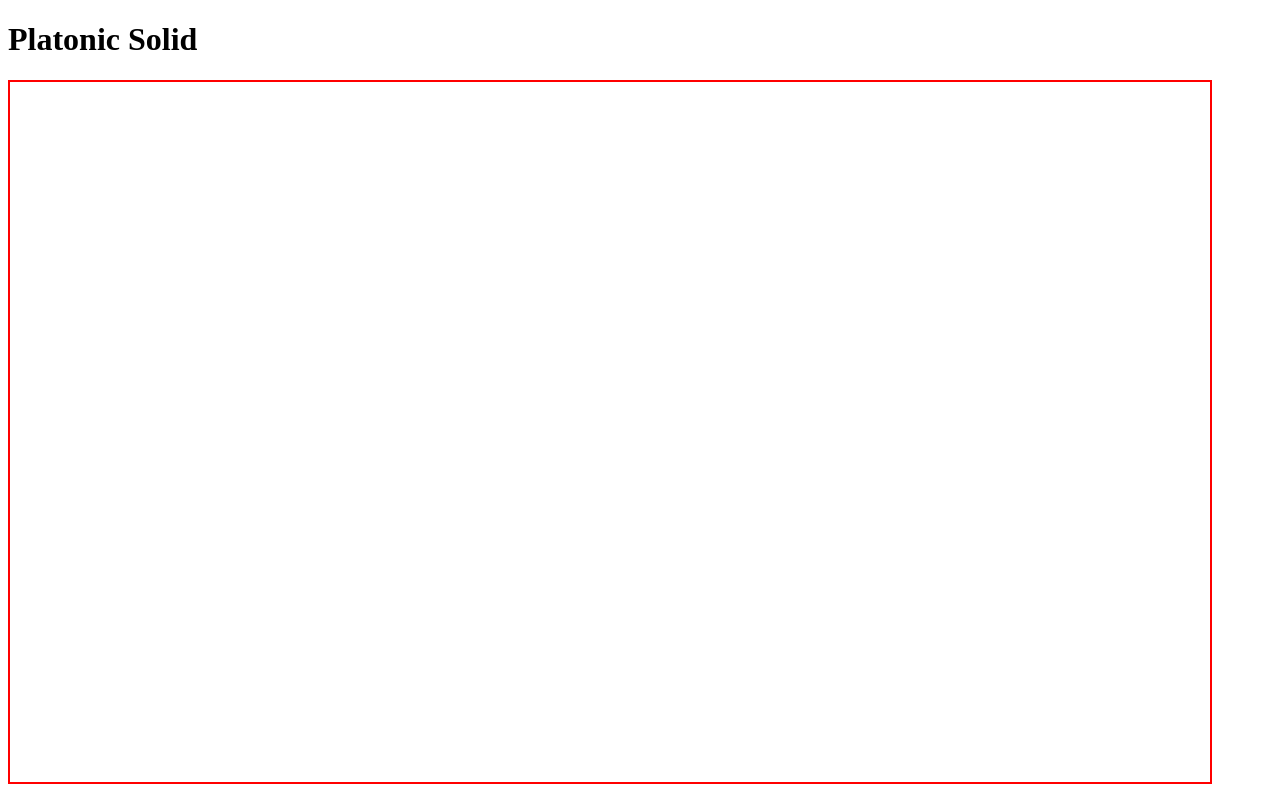
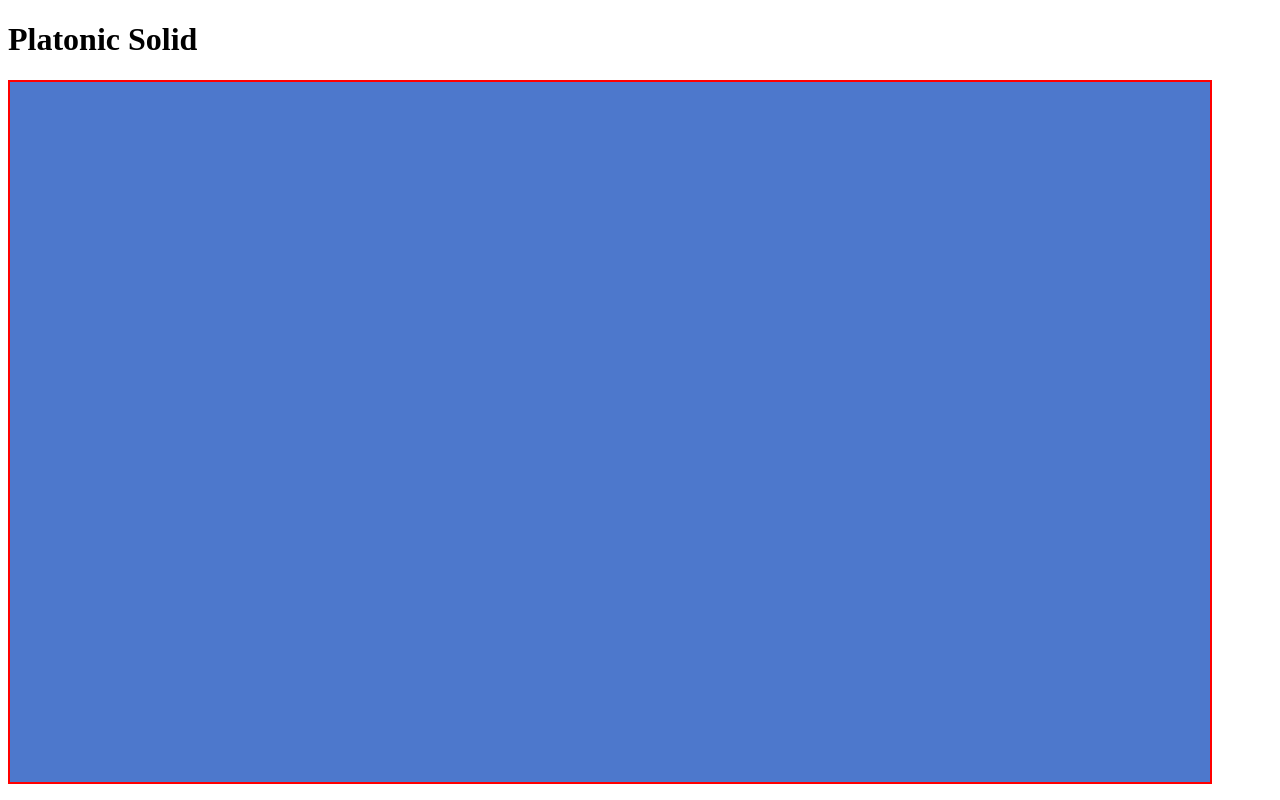
Before and after one commit to dfronder/SUM2024, a plain HTML site: page 20240607/platonicSolid/index.html in a window 1280 px wide. Drawn offline with Linux system fonts and the light colour scheme.

Commit message:
Updates for 'platonicSolid' projects.

```diff
--- a/20240607/platonicSolid/index.html
+++ b/20240607/platonicSolid/index.html
@@ -17,23 +17,45 @@
   </head>
   <body>
     <canvas id="myCan" width="1200px" height="700px" style="border: 2px solid red"></canvas>
-    <!-- test of mathLib !!problems with mat4 -->
     <script type="module">
-      import {vec3, camera, mat4} from "./lib.js";
+      import * as frndr from "./lib.js";
 
-      let c = camera();
-      let v1 = vec3(1, 1, 1);
-      let result = v1.normalize();
-      let loc = vec3(5, 0, 5);
-      let at = vec3(1, 1, 1);
-      let up = vec3(6, 8, 9);
-      let matr = mat4().rotateX(78);
-      //c.set(loc, at, up);
-      matr = matr.view(loc, at, up);
-      console.log(matr);
-      console.log(mat4().rotateX(78));
-      console.log(c);
+      window.addEventListener("load", () => {
+        let canvas = document.getElementById("myCan");
+        window.anim = frndr.anim(canvas);
+        let vert = [frndr.vertex(), frndr.vertex(), frndr.vertex(), frndr.vertex()];
+        let ind = [];
 
+        vert[0].p = frndr.vec3(0, 0, 0);
+        vert[1].p = frndr.vec3(10, 0, 0);
+        vert[2].p = frndr.vec3(0, 10, 0);
+        vert[3].p = frndr.vec3(10, 10, 0);
+
+        ind[0] = 0;
+        ind[1] = 1;
+        ind[2] = 2;
+
+        ind[3] = 2;
+        ind[4] = 1;
+        ind[5] = 3;
+
+        window.anim.initGL();
+
+        let prim = frndr.primitive(vert, window.anim.gl.TRIANGLES, 4, ind, 6);
+
+        const draw = () => {
+          prim.draw(frndr.mat4().rotateY(90));
+          // drawing
+          window.anim.render();
+
+          // timer response
+          window.anim.timer.response();
+
+          // animation register
+          window.requestAnimationFrame(draw);
+        };
+        draw();
+      });
     </script>
     </body>
 </html>
--- a/20240607/platonicSolid/lib.js
+++ b/20240607/platonicSolid/lib.js
@@ -9,5 +9,8 @@ export {mat4} from "./mathLib/mat4.js";
 export {vec3} from "./mathLib/vec3.js";
 export {primitive, vertex} from "./resLib/primitives.js";
 export {camera} from "./mathLib/camera.js";
+export {anim} from "./render.js";
+export {timer} from "./timer/timer.js";
+export {shader} from "./resLib/shaders.js";
 
 /* END OF 'lib.js' FILE */
--- a/20240607/platonicSolid/mathLib/camera.js
+++ b/20240607/platonicSolid/mathLib/camera.js
@@ -5,8 +5,7 @@
  * PURPOSE     : Camera java script library file.
  */
 
-import {vec3} from "./vec3.js";
-import {mat4} from "./mat4.js";
+import {vec3, mat4} from "../lib.js";
 
 class _camera {
   constructor() {
--- a/20240607/platonicSolid/mathLib/mat4.js
+++ b/20240607/platonicSolid/mathLib/mat4.js
@@ -53,38 +53,20 @@ class _mat4 {
     let newMatr = new mat4();
 
     newMatr.m[0][0] = this.m[0][0] * m.m[0][0] + this.m[0][1] * m.m[1][0] + this.m[0][2] * m.m[2][0] + this.m[0][3] * m.m[3][0];
-
     newMatr.m[0][1] = this.m[0][0] * m.m[0][1] + this.m[0][1] * m.m[1][1] + this.m[0][2] * m.m[2][1] + this.m[0][3] * m.m[3][1];
-
     newMatr.m[0][2] = this.m[0][0] * m.m[0][2] + this.m[0][1] * m.m[1][2] + this.m[0][2] * m.m[2][2] + this.m[0][3] * m.m[3][2];
-
     newMatr.m[0][3] = this.m[0][0] * m.m[0][3] + this.m[0][1] * m.m[1][3] + this.m[0][2] * m.m[2][3] + this.m[0][3] * m.m[3][3];
-
-
     newMatr.m[1][0] = this.m[1][0] * m.m[0][0] + this.m[1][1] * m.m[1][0] + this.m[1][2] * m.m[2][0] + this.m[1][3] * m.m[3][0];
-
     newMatr.m[1][1] = this.m[1][0] * m.m[0][1] + this.m[1][1] * m.m[1][1] + this.m[1][2] * m.m[2][1] + this.m[1][3] * m.m[3][1];
-
     newMatr.m[1][2] = this.m[1][0] * m.m[0][2] + this.m[1][1] * m.m[1][2] + this.m[1][2] * m.m[2][2] + this.m[1][3] * m.m[3][2];
-
     newMatr.m[1][3] = this.m[1][0] * m.m[0][3] + this.m[1][1] * m.m[1][3] + this.m[1][2] * m.m[2][3] + this.m[1][3] * m.m[3][3];
-
-
     newMatr.m[2][0] = this.m[2][0] * m.m[0][0] + this.m[2][1] * m.m[1][0] + this.m[2][2] * m.m[2][0] + this.m[2][3] * m.m[3][0];
-
     newMatr.m[2][1] = this.m[2][0] * m.m[0][1] + this.m[2][1] * m.m[1][1] + this.m[2][2] * m.m[2][1] + this.m[2][3] * m.m[3][1];
-
     newMatr.m[2][2] = this.m[2][0] * m.m[0][2] + this.m[2][1] * m.m[1][2] + this.m[2][2] * m.m[2][2] + this.m[2][3] * m.m[3][2];
-
     newMatr.m[2][3] = this.m[2][0] * m.m[0][3] + this.m[2][1] * m.m[1][3] + this.m[2][2] * m.m[2][3] + this.m[2][3] * m.m[3][3];
-
-
     newMatr.m[3][0] = this.m[3][0] * m.m[0][0] + this.m[3][1] * m.m[1][0] + this.m[3][2] * m.m[2][0] + this.m[3][3] * m.m[3][0];
-
     newMatr.m[3][1] = this.m[3][0] * m.m[0][1] + this.m[3][1] * m.m[1][1] + this.m[3][2] * m.m[2][1] + this.m[3][3] * m.m[3][1];
-
     newMatr.m[3][2] = this.m[3][0] * m.m[0][2] + this.m[3][1] * m.m[1][2] + this.m[3][2] * m.m[2][2] + this.m[3][3] * m.m[3][2];
-
     newMatr.m[3][3] = this.m[3][0] * m.m[0][3] + this.m[3][1] * m.m[1][3] + this.m[3][2] * m.m[2][3] + this.m[3][3] * m.m[3][3];
 
     return newMatr;
@@ -120,8 +102,9 @@ class _mat4 {
 
   rotateX(a) {
     if (typeof a == 'number') {
-      this.m = [[Math.cos(a), Math.sin(a), 0, 0],
-                [-Math.sin(a), Math.cos(a), 0, 0],
+      let A = a * (Math.PI / 180.0);
+      this.m = [[Math.cos(A), Math.sin(A), 0, 0],
+                [-Math.sin(A), Math.cos(A), 0, 0],
                 [0, 0, 1, 0],
                 [0, 0, 0, 1]];
     }
@@ -130,9 +113,10 @@ class _mat4 {
 
   rotateY(a) {
     if (typeof a == 'number') {
+      let A = a * (Math.PI / 180.0);
       this.m = [[1, 0, 0, 0],
-                [0, Math.cos(a), Math.sin(a), 0],
-                [0, -Math.sin(a), Math.cos(a), 0],
+                [0, Math.cos(A), Math.sin(A), 0],
+                [0, -Math.sin(A), Math.cos(A), 0],
                 [0, 0, 0, 1]];
     }
     return this;
@@ -140,9 +124,10 @@ class _mat4 {
 
   rotateZ(a) {
     if (typeof a == 'number') {
-      this.m = [[Math.cos(a), 0, -Math.sin(a), 0],
+      let A = a * (Math.PI / 180.0);
+      this.m = [[Math.cos(A), 0, -Math.sin(A), 0],
                 [0, 1, 0, 0],
-                [Math.sin(a), 0, Math.cos(a), 0],
+                [Math.sin(A), 0, Math.cos(A), 0],
                 [0, 0, 0, 1]];
      }
     return this;
--- a/20240607/platonicSolid/mathLib/vec3.js
+++ b/20240607/platonicSolid/mathLib/vec3.js
@@ -1,7 +1,7 @@
 /*
  * FILE NAME   : vec3.js
  * PROGRAMMER  : DC6
- * LAST UPDATE : 07.06.2024
+ * LAST UPDATE : 08.06.2024
  * PURPOSE     : Vectors (x, y, z) java script library file.
  */
 
@@ -65,6 +65,10 @@ class _vec3 {
     }
     return vec3(this);
   } // End of 'normalize' function
+
+  toArray() {
+    return [this.x, this.y, this.z];
+  } // End of 'toArray' function
 } // End of '_vec3' class
 
 export function vec3(...args) {
--- a/20240607/platonicSolid/render.js
+++ b/20240607/platonicSolid/render.js
@@ -1,8 +1,43 @@
 /*
  * FILE NAME   : render.js
  * PROGRAMMER  : DC6
- * LAST UPDATE : 07.06.2024
+ * LAST UPDATE : 08.06.2024
  * PURPOSE     : Main render module java script file.
  */
 
+import * as pcsd from "./lib.js";
+
+class _anim {
+  constructor(canvas) {
+    this.gl = canvas.getContext("webgl2");
+    this.timer = new pcsd.timer();
+    this.camera = pcsd.camera();
+
+    this.camera.set(pcsd.vec3(4.5), pcsd.vec3(0, 1, 0), pcsd.vec3(0, 1, 0));
+
+    this.camera.frameH = canvas.height;
+    this.camera.frameW = canvas.width;
+    this.camera.projSize = 0.1;
+    this.camera.projDist = 0.1;
+    this.camera.projFarClip = 1000;
+    this.camera.setSize(this.camera.frameW, this.camera.frameH);
+    this.shader = pcsd.shader("default");
+  } // End of 'constructor' function
+
+  initGL() {
+    this.gl.enable(this.gl.DEPTH_TEST);
+    this.gl.blendFunc(this.gl.SRC_ALPHA, this.gl.ONE_MINUS_SRC_ALPHA);
+    this.gl.clearColor(0.30, 0.47, 0.8, 1);
+  } // End of 'initGL' function
+
+  render() {
+    this.gl.clear(this.gl.COLOR_BUFFER_BIT);
+    this.gl.clear(this.gl.DEPTH_BUFFER_BIT);
+  } // End of 'render' function
+} // End of '_anim' function
+
+export function anim(...args) {
+  return new _anim(...args);
+} // End of 'anim' function
+
 /* END OF 'render.js' FILE */
--- a/20240607/platonicSolid/resLib/primitives.js
+++ b/20240607/platonicSolid/resLib/primitives.js
@@ -5,8 +5,7 @@
  * PURPOSE     : OpenGL primitives java script library file.
  */
 
-import {vec3} from "../mathLib/vec3.js";
-import {mat4} from "../mathLib/mat4.js";
+import {vec3, mat4} from "../lib.js";
 
 class _vertex {
   constructor() {
@@ -24,27 +23,27 @@ class _primitive {
     this.va = 0
     this.vbuf = 0;
     this.ibuf = 0;
-    window.gl.createVertexArray(1, this.va);
+    this.va = window.anim.gl.createVertexArray();
 
     if (vert != null && noofv != 0)
     {
-      glBindVertexArray(this.va);
+      window.anim.gl.bindVertexArray(this.va);
 
-      this.vbuf = window.gl.createBuffer();
-      window.gl.bindBuffer(window.gl.ARRAY_BUFFER, this.vbuf);
-      window.gl.bufferData(window.gl.ARRAY_BUFFER, new Float32Array(vert), window.gl.STATIC_DRAW);
+      this.vbuf = window.anim.gl.createBuffer();
+      window.anim.gl.bindBuffer(window.anim.gl.ARRAY_BUFFER, this.vbuf);
+      window.anim.gl.bufferData(window.anim.gl.ARRAY_BUFFER, new Float32Array(vert), window.anim.gl.STATIC_DRAW);
 
-      window.gl.vertexAttribPointer(0, 3, window.gl.FLOAT, false, 6, 0);
-      window.gl.vertexAttribPointer(1, 3, window.gl.FLOAT, false, 6, 3);
+      window.anim.gl.vertexAttribPointer(0, 3, window.anim.gl.FLOAT, false, 3 * 4, 0);
+      window.anim.gl.vertexAttribPointer(1, 3, window.anim.gl.FLOAT, false, 3 * 4, 3 * 4);
 
-      window.gl.enableVertexAttribArray(0);
-      window.gl.enableVertexAttribArray(1);
+      window.anim.gl.enableVertexAttribArray(0);
+      window.anim.gl.enableVertexAttribArray(1);
     }
 
     if (ind != null && noofi != 0) {
-      this.ibuf = window.gl.createBuffer();
-      window.gl.bindBuffer(window.gl.ELEMENT_ARRAY_BUFFER, this.ibuf);
-      window.gl.bufferData(window.gl.ELEMENT_ARRAY_BUFFER, new Uint32Array(ind), window.gl.STATIC_DRAW);
+      this.ibuf = window.anim.gl.createBuffer();
+      window.anim.gl.bindBuffer(window.anim.gl.ELEMENT_ARRAY_BUFFER, this.ibuf);
+      window.anim.gl.bufferData(window.anim.gl.ELEMENT_ARRAY_BUFFER, new Uint32Array(ind), window.anim.gl.STATIC_DRAW);
       this.numOfElements = noofi;
     } else {
       this.numOfElements = noofv;
@@ -55,20 +54,75 @@ class _primitive {
   } // End of 'constructor' function
 
   draw(world) {
+    let w = this.trans.mul(world);
+    let wnormal = w.transpose(w.inverse());
+    let wvp = w.mul(window.anim.camera.matVP);
+    let loc;
 
+    window.anim.gl.useProgram(window.anim.shader.id);
+    /*
+    if ((loc = window.anim.gl.getUniformLocation(window.anim.shader.id, "MatrWVP")) != -1)
+      window.anim.gl.uniformMatrix4fv(loc, 1, false, wvp.toArray());
+    if ((loc = window.anim.gl.getUniformLocation(window.anim.shader.id, "MatrWInv")) != -1)
+      window.anim.gl.uniformMatrix4fv(loc, 1, false, wnormal.toArray());
+    if ((loc = window.anim.gl.getUniformLocation(window.anim.shader.id, "MatrW")) != -1)
+      window.anim.gl.uniformMatrix4fv(loc, 1, false, w.toArray());
+    if ((loc = window.anim.gl.getUniformLocation(window.anim.shader.id, "Time")) != -1)
+      window.anim.gl.uniform1f(loc, window.anim.timer.globalTime);
+    if ((loc = window.anim.gl.getUniformLocation(window.anim.shader.id, "CamLoc")) != -1)
+      window.anim.gl.uniform3fv(loc, 1, window.anim.camera.loc.toArray());
+    if ((loc = window.anim.gl.getUniformLocation(window.anim.shader.id, "CamRight")) != -1)
+      window.anim.gl.uniform3fv(loc, 1, window.anim.camera.right.toArray());
+    if ((loc = window.anim.gl.getUniformLocation(window.anim.shader.id, "CamUp")) != -1)
+      window.anim.gl.uniform3fv(loc, 1, window.anim.camera.up.toArray());
+    if ((loc = window.anim.gl.getUniformLocation(window.anim.shader.id, "CamDir")) != -1)
+      window.anim.gl.uniform3fv(loc, 1, window.anim.camera.dir.toArray());
+    */
+    window.anim.gl.bindVertexArray(this.vs);
+    if (this.ibuf == 0) {
+      window.anim.gl.drawArrays(this.type, 0, this.numOfElements);
+    } else {
+      window.anim.gl.bindBuffer(window.anim.gl.ELEMENT_ARRAY_BUFFER, this.ibuf);
+      window.anim.gl.drawElements(this.type, this.numOfElements, window.anim.gl.UNSIGNED_INT, null);
+    }
   } // End of 'draw' function
 
   free() {
     if (this.va != 0) {
-      window.gl.bindVertexArray(this.va);
-      window.gl.bindBuffer(window.gl.ARRAY_BUFFER, 0);
-      window.gl.deleteBuffer(1, this.va);
-      window.gl.deleteVertexArray(1, this.va);
+      window.anim.gl.bindVertexArray(this.va);
+      window.anim.gl.bindBuffer(window.anim.gl.ARRAY_BUFFER, 0);
+      window.anim.gl.deleteBuffer(1, this.va);
+      window.anim.gl.deleteVertexArray(1, this.va);
     }
     if (this.ibuf != 0) {
       window.gl.deleteBuffer(1, this.ibuf);
     }
   } // End of 'free' function
+
+  autoNormals(vert, noofv, ind, noofi) {
+    /* Set all vertex normals to zero */
+    for (let i = 0; i < noofv; i++) {
+      vert[i].n = vec3(0, 0, 0);
+    }
+
+    /* Eval normal for every facet */
+    for (let i = 0; i < noofi; i += 3) {
+      let n0 = ind[i], n1 = ind[i + 1], n2 = ind[i + 2];
+      let p0 = vert[n0].p;
+      let p1 = vert[n1].p;
+      let p2 = vert[n2].p;
+      let n = p1.sub(p0).cross(p2.sub(p0)).normalize();
+
+      vert[n0].n = vert[n0].n.add(n);
+      vert[n1].n = VecAddVec(vert[n1].n, n);
+      vert[n2].n = VecAddVec(vert[n2].n, n);
+    }
+
+    /* Normalize all vertex normals */
+    for (let i = 0; i < noofv; i++) {
+      vert[i].n = vert[i].n.normalize();
+    }
+  }
 } // End of '_primitive' clas
 
 export function primitive(...args) {
--- a/20240607/platonicSolid/resLib/shaders.js
+++ b/20240607/platonicSolid/resLib/shaders.js
@@ -4,6 +4,8 @@
  * LAST UPDATE : 08.06.2024
  * PURPOSE     : OpenGL shaders java script library file.
  */
+
+import * as pcsd from "../lib.js";
 
 class _shader {
   async _init(name) {
@@ -13,13 +15,13 @@ class _shader {
     [
       {
         id: null,
-         type: window.gl.VERTEX_SHADER,
+        type: window.anim.gl.VERTEX_SHADER,
         name: "vert",
         src: "",
       },
       {
         id: null,
-        type: window.gl.FRAGMENT_SHADER,
+        type: window.anim.gl.FRAGMENT_SHADER,
         name: "frag",
         src: "",
       }
@@ -40,22 +42,22 @@ class _shader {
     if (this.shaders[0].src == "" || this.shaders[1].src == "")
       return;
     this.shaders.forEach(s => {
-      s.id = window.gl.createShader(s.type);
-      window.gl.shaderSource(s.id, s.src);
-      window.gl.compileShader(s.id);
-      if (!window.gl.getShaderParameter(s.id, window.gl.COMPILE_STATUS)) {
-        let buf = window.gl.getShaderInfoLog(s.id);
+      s.id = window.anim.gl.createShader(s.type);
+      window.anim.gl.shaderSource(s.id, s.src);
+      window.anim.gl.compileShader(s.id);
+      if (!window.anim.gl.getShaderParameter(s.id, window.anim.gl.COMPILE_STATUS)) {
+        let buf = window.anim.gl.getShaderInfoLog(s.id);
         console.log(`Shader ${this.name}/${s.name} compile fail: ${buf}`);
       }
     });
-    this.id = window.gl.createProgram();
+    this.id = window.anim.gl.createProgram();
     this.shaders.forEach(s => {
       if (s.id != null)
-        window.gl.attachShader(this.id, s.id);
+        window.anim.gl.attachShader(this.id, s.id);
     });
-    window.gl.linkProgram(prg);
-    if (!window.gl.getProgramParameter(prg, window.gl.LINK_STATUS)) {
-      let buf = window.gl.getProgramInfoLog(prg);
+    window.anim.gl.linkProgram(this.id);
+    if (!window.anim.gl.getProgramParameter(this.id, window.anim.gl.LINK_STATUS)) {
+      let buf = window.anim.gl.getProgramInfoLog(this.id);
       console.log(`Shader program ${this.name} link fail: ${buf}`);
     }
     this.updateShaderData();
@@ -63,41 +65,41 @@ class _shader {
   updateShaderData() {
     // Shader attributes
     this.attrs = {};
-    const countAttrs = window.gl.getProgramParameter(this.id, gl.ACTIVE_ATTRIBUTES);
+    const countAttrs = window.anim.gl.getProgramParameter(this.id, window.anim.gl.ACTIVE_ATTRIBUTES);
     for (let i = 0; i < countAttrs; i++) {
-      const info = window.gl.getActiveAttrib(this.id, i);
+      const info = window.anim.gl.getActiveAttrib(this.id, i);
       this.attrs[info.name] = {
         name: info.name,
         type: info.type,
         size: info.size,
-        loc: window.gl.getAttribLocation(this.id, info.name),
+        loc: window.anim.gl.getAttribLocation(this.id, info.name),
       };
     }
 
     // Shader uniforms
     this.uniforms = {};
-    const countUniforms = window.gl.getProgramParameter(this.id, gl.ACTIVE_UNIFORMS);
+    const countUniforms = window.anim.gl.getProgramParameter(this.id, window.anim.gl.ACTIVE_UNIFORMS);
     for (let i = 0; i < countUniforms; i++) {
-      const info = window.gl.getActiveUniform(this.id, i);
+      const info = window.anim.gl.getActiveUniform(this.id, i);
       this.uniforms[info.name] = {
         name: info.name,
         type: info.type,
         size: info.size,
-        loc: window.gl.getUniformLocation(this.id, info.name),
+        loc: window.anim.gl.getUniformLocation(this.id, info.name),
       };
     }
 
     // Shader uniform blocks
     this.uniformBlocks = {};
-    const countUniformBlocks = window.gl.getProgramParameter(this.id, window.gl.ACTIVE_UNIFORM_BLOCKS);
+    const countUniformBlocks = window.anim.gl.getProgramParameter(this.id, window.anim.gl.ACTIVE_UNIFORM_BLOCKS);
     for (let i = 0; i < countUniformBlocks; i++) {
-      const block_name = window.gl.getActiveUniformBlockName(this.id, i);
-      const index = window.gl.getActiveUniformBlockIndex(this.id, block_name);
+      const block_name = window.anim.gl.getActiveUniformBlockName(this.id, i);
+      const index = window.anim.gl.getActiveUniformBlockIndex(this.id, block_name);
       this.uniformBlocks[block_name] = {
         name: block_name,
         index: index,
-        size: window.gl.getActiveUniformBlockParameter(this.id, idx, window.gl.UNIFORM_BLOCK_DATA_SIZE),
-        bind: window.gl.getActiveUniformBlockParameter(this.id, idx, window.gl.UNIFORM_BLOCK_BINDING),
+        size: window.anim.gl.getActiveUniformBlockParameter(this.id, idx, window.anim.gl.UNIFORM_BLOCK_DATA_SIZE),
+        bind: window.anim.gl.getActiveUniformBlockParameter(this.id, idx, window.anim.gl.UNIFORM_BLOCK_BINDING),
       };
     }
   } // End of 'updateShaderData' function
@@ -106,7 +108,7 @@ class _shader {
   } // End of 'constructor' function
   apply() {
     if (this.id != null)
-      window.gl.useProgram(this.id);
+      window.anim.gl.useProgram(this.id);
   } // End of 'apply' function
 } // End of '_shader' class
 
--- /dev/null
+++ b/20240607/platonicSolid/timer/timer.js
@@ -0,0 +1,65 @@
+/*
+ * FILE NAME   : timer.js
+ * PROGRAMMER  : DC6
+ * LAST UPDATE : 08.06.2024
+ * PURPOSE     : Timer support java script file.
+ */
+
+import "../lib.js";
+
+// Timer class constructor function
+export function timer() {
+  // Timer obtain current time in seconds method
+  const getTime = () => {
+    const date = new Date();
+    let t =
+      date.getMilliseconds() / 1000.0 +
+      date.getSeconds() +
+      date.getMinutes() * 60;
+    return t;
+  };
+
+  // Timer response method
+  this.response = (tag_id = null) => {
+    let t = getTime();
+    // Global time
+    this.globalTime = t;
+    this.globalDeltaTime = t - this.oldTime;
+    // Time with pause
+    if (this.isPause) {
+      this.localDeltaTime = 0;
+      this.pauseTime += t - this.oldTime;
+    } else {
+      this.localDeltaTime = this.globalDeltaTime;
+      this.localTime = t - this.pauseTime - this.startTime;
+    }
+    // FPS
+    this.frameCounter++;
+    if (t - this.oldTimeFPS > 3) {
+      this.FPS = this.frameCounter / (t - this.oldTimeFPS);
+      this.oldTimeFPS = t;
+      this.frameCounter = 0;
+      if (tag_id != null)
+        document.getElementById(tag_id).innerHTML = this.getFPS();
+    }
+    this.oldTime = t;
+  };
+
+  // Obtain FPS as string method
+  this.getFPS = () => this.FPS.toFixed(3);
+
+  // Fill timer global data
+  this.globalTime = this.localTime = getTime();
+  this.globalDeltaTime = this.localDeltaTime = 0;
+
+  // Fill timer semi global data
+  this.startTime = this.oldTime = this.oldTimeFPS = this.globalTime;
+  this.frameCounter = 0;
+  this.isPause = false;
+  this.FPS = 30.0;
+  this.pauseTime = 0;
+
+  return this;
+} // End of 'Timer' function
+
+/* END OF 'timer.js' FILE */
```
Lines whose indentation alone changed are shown as unchanged.
